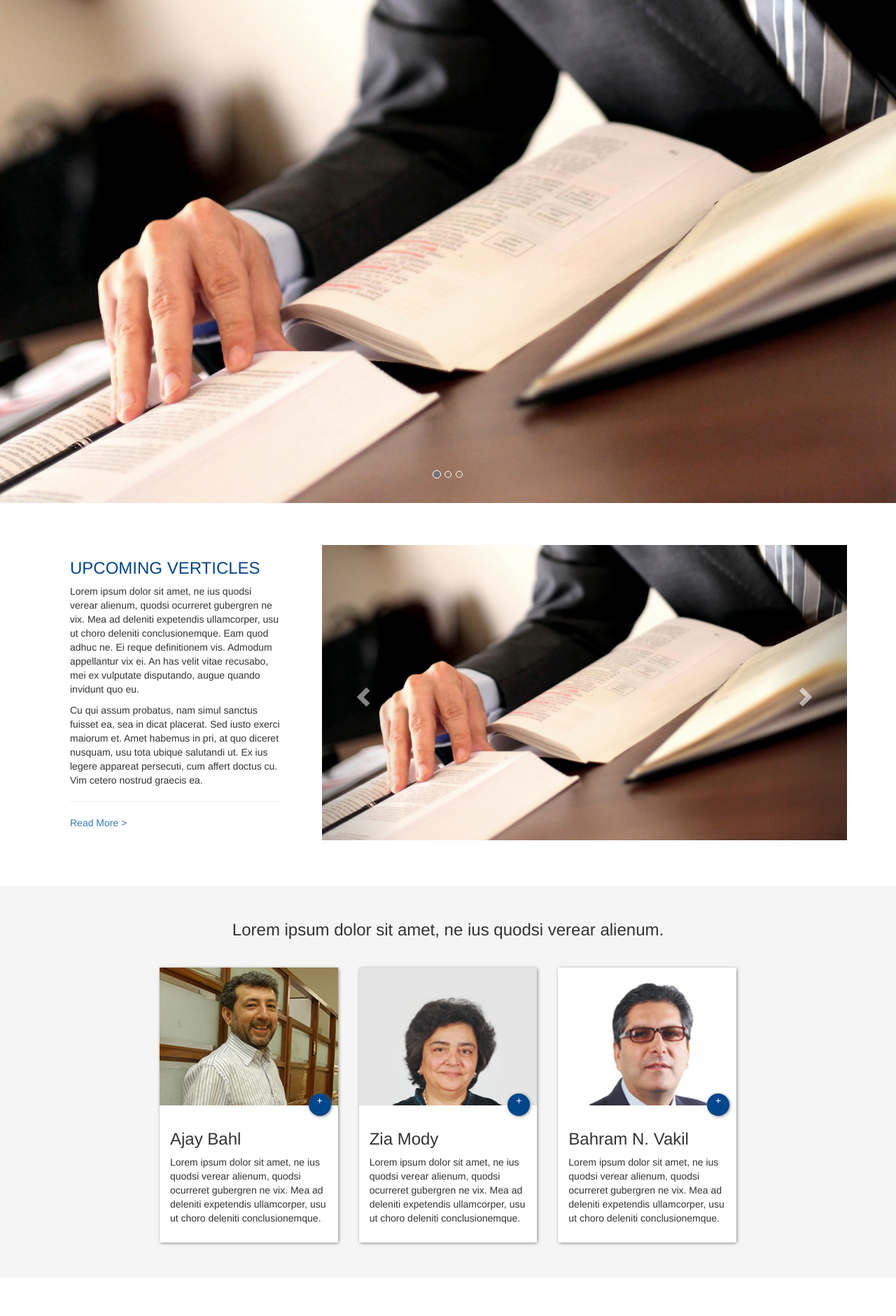
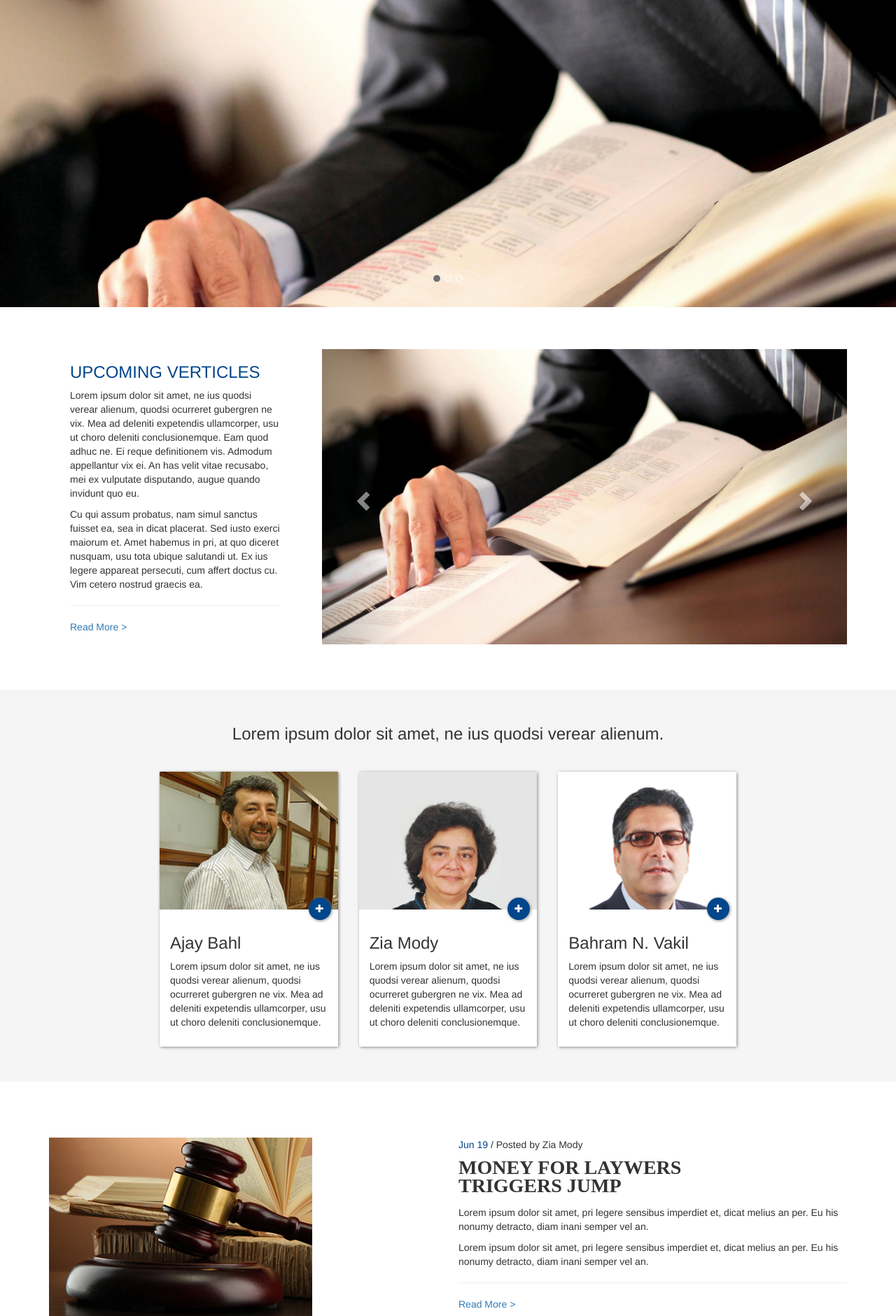
Before and after one commit to webvines/azb, a PHP site: page /azb/ in a window 1280 px wide. Shown: the part 201-2082 px from the top of the page at 70% size. Run offline with PHP 8.4, Linux system fonts and the light colour scheme; some libraries are stand-ins or nearby versions.

Commit message:
bug fixes

```diff
--- a/css/awards.css
+++ b/css/awards.css
@@ -126,3 +126,9 @@ h2{
 
 	font-size: 28px !important;
 }
+
+
+.year-awards{
+
+	margin-right: 20px;
+}
--- a/css/home.css
+++ b/css/home.css
@@ -281,7 +281,57 @@ footer{
 	cursor: pointer;
 }
 
+.img-add i{
+
+	position: absolute;
+	top: 9px;
+	left: 10px;
+}
+
 .second-slider{
 
 	margin-top: 60px;
 }
+
+/*DRAWER*/
+
+.side-nav {
+
+    height: 100%;
+    width: 0;
+    position: fixed;
+    z-index: 999;
+    top: 0;
+    right: 0;
+    background-color: #111;
+    overflow-x: hidden;
+    padding-top: 60px;
+    transition: 0.5s;
+}
+
+.side-nav a {
+
+    padding: 8px 8px 8px 32px;
+    text-decoration: none;
+    font-size: 25px;
+    color: #fff;
+    display: block;
+    text-transform: uppercase;
+}
+
+.side-nav a:hover{
+
+    color: #00468b;
+    text-decoration: none;
+    transition: 0.3s;
+}
+
+.closebtn {
+
+    position: absolute;
+    top: 0;
+    right: 25px;
+    font-size: 36px !important;
+    margin-left: 50px;
+    cursor: pointer;
+}
--- a/css/media.css
+++ b/css/media.css
@@ -1,4 +1,4 @@
-@media screen and (min-width: 321px) and (max-width: 768px){
+@media screen and (min-width: 501px) and (max-width: 768px){
 
 	.pd-tab{
 
@@ -17,7 +17,7 @@
 
 	.img-box{
 
-		/*width: 49%;*/
+		width: 74%;
 	}
 
 	.management-container{
@@ -28,7 +28,7 @@
 
 }
 
-@media screen and (max-width: 320px){
+@media screen and (min-width: 300px) and (max-width: 500px){
 
 	#hamburger{
 
--- a/css/reset.css
+++ b/css/reset.css
@@ -3,3 +3,8 @@
 	padding-left: 0 !important;
 	padding-right: 0 !important;
 }
+
+.carousel-inner{
+
+	max-height: 440px;
+}
--- a/header.php
+++ b/header.php
@@ -25,7 +25,7 @@
 				<span class="logo-azb"></span>
 			</div>
 			<!-- HAMBURGER ICON -->
-			<div id="hamburger" class="visible-tab visible-phone hidden-desktop">
+			<div id="hamburger" class="visible-tab visible-phone hidden-desktop" onclick="openNav()">
 				<span><i class="fa fa-bars"></i></span>
 			</div>
 		</div>
@@ -49,14 +49,9 @@
 	</div>
 
 	<!-- DRAWER -->
-	<div style="display: none;">
-		<ul class="">
-			<li><a href="<?php echo BASE_URL?>">about us</a></li>
-			<li><a href="#">practise areas</a></li>
-			<li><a href="#">industry exposure</a></li>
-			<li><a href="<?php echo BASE_URL . "awards" ?>">awards</a></li>
-			<li><a href="#">careers</a></li>
-			<li><a href="#">contact us</a></li>
-		</ul>
+	<div id="drawer" class="side-nav">
+			<a href="javascript:void(0)" class="closebtn" onclick="closeNav()">&times;</a>
+			<a href="<?php echo BASE_URL?>">about us</a>
+			<a href="<?php echo BASE_URL . "awards" ?>">awards</a>
 	</div>
 </header>
--- a/index.php
+++ b/index.php
@@ -81,7 +81,7 @@
 						<!-- IMAGE -->
 						<div class="profile-container">
 							<img class="ajay-img" src="./img/faces/ajay.png">
-							<span class="img-add">+</span>
+							<span class="img-add"><i class="fa fa-plus"></i></span>
 						</div>
 						<!-- INFO -->
 						<div class="management-info">
@@ -96,7 +96,7 @@
 						<!-- IMAGE -->
 						<div class="profile-container">
 							<img class="zia-img" src="./img/faces/zia.png">
-							<span class="img-add">+</span>
+							<span class="img-add"><i class="fa fa-plus"></i></span>
 						</div>
 						<!-- INFO -->
 						<div class="management-info">
@@ -111,7 +111,7 @@
 						<!-- IMAGE -->
 						<div class="profile-container">
 							<img class="bahram-img" src="./img/faces/bahram.png">
-							<span class="img-add">+</span>
+							<span class="img-add"><i class="fa fa-plus"></i></span>
 						</div>
 						<!-- INFO -->
 						<div class="management-info">
--- a/js/script.js
+++ b/js/script.js
@@ -38,3 +38,17 @@ $(function(){
 	})
 
 });
+
+//DRAWER
+
+
+var openNav = function(){
+
+
+		document.getElementById("drawer").style.width = "250px";
+}
+
+var closeNav = function(){
+
+	document.getElementById("drawer").style.width = "0";
+}
```
